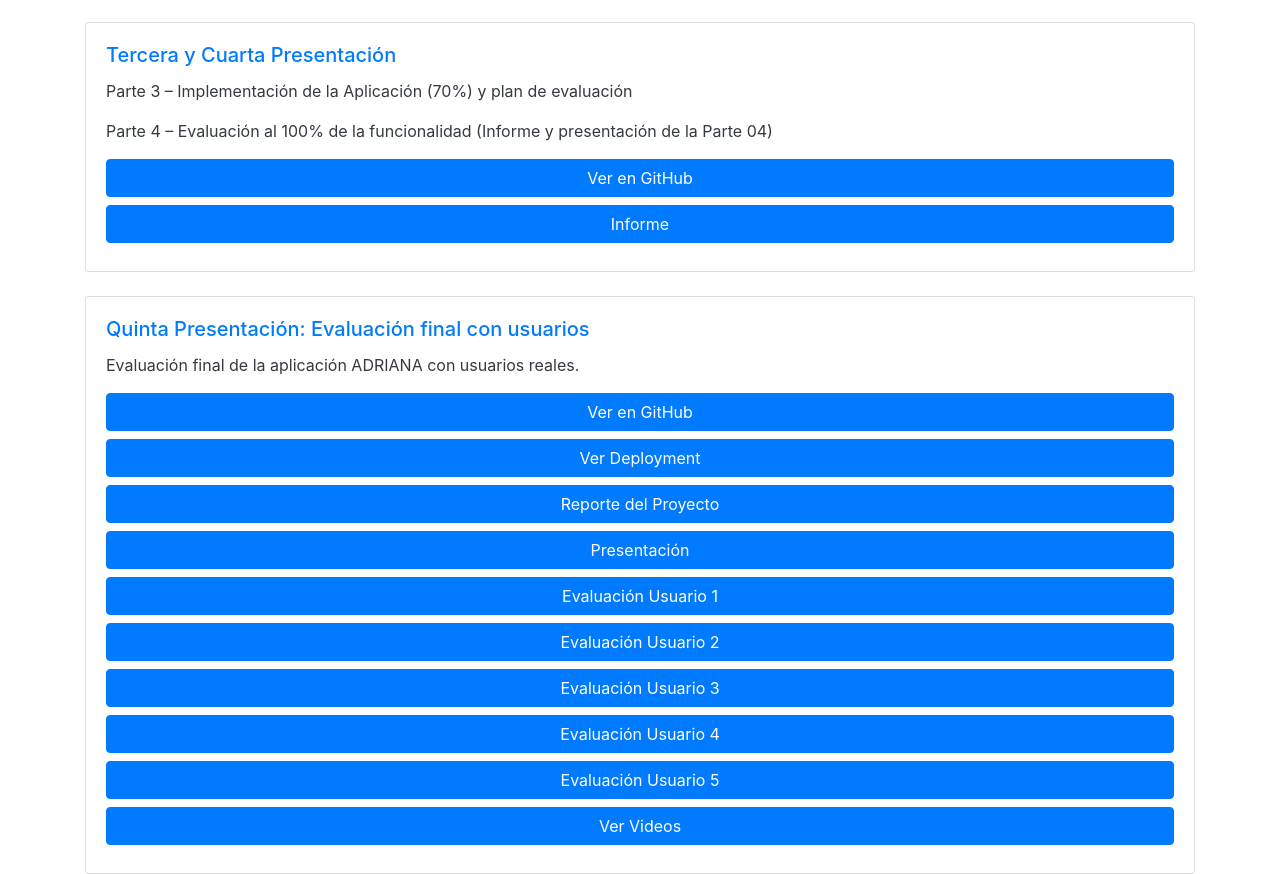
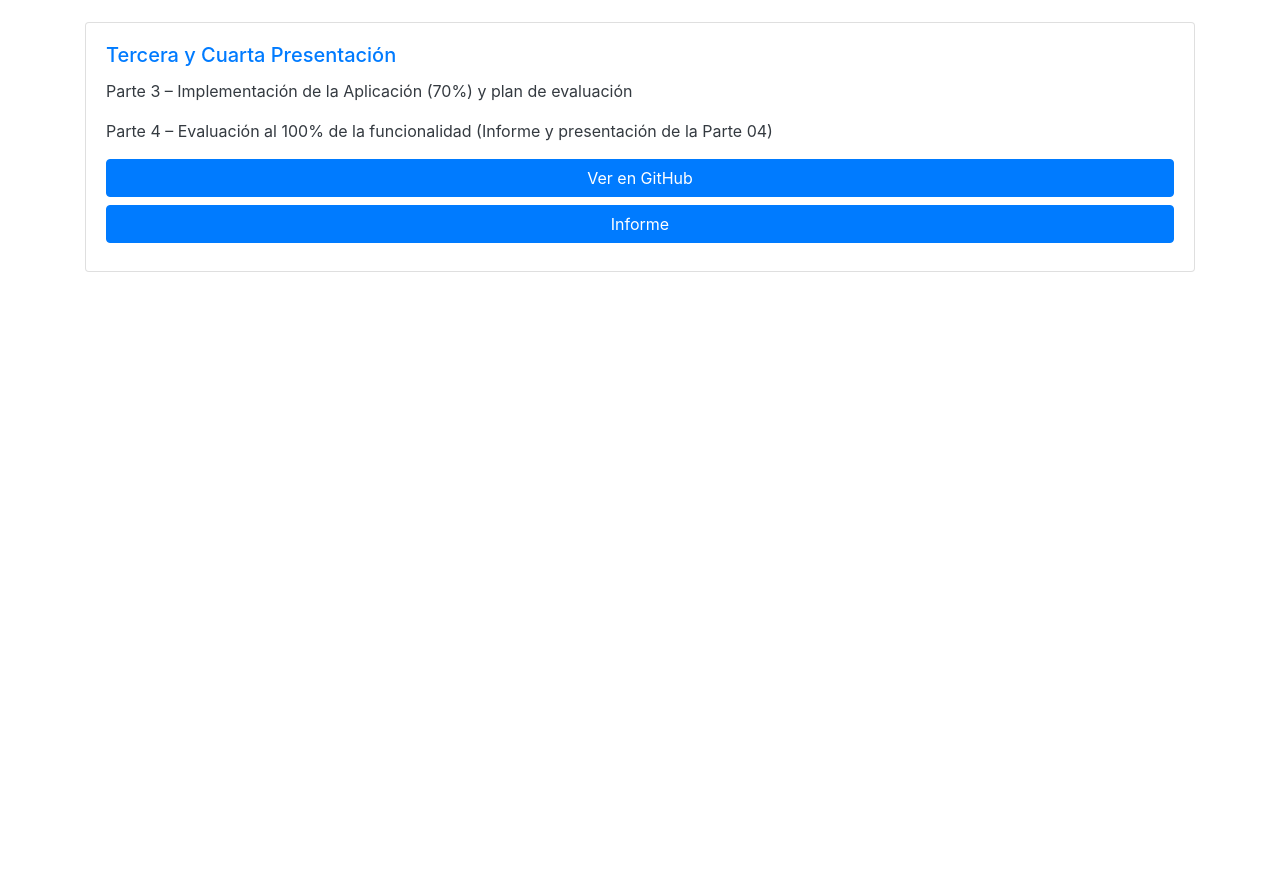
Before and after one commit to BrunoGust/IHC-2025-Entregables, a plain HTML site: page index.html in a window 1280 px wide. Shown: the part 940-1814 px from the top of the page. After the commit the page ends 1212 px from the top, so only its background shows below. Drawn offline with nearby package versions, Linux system fonts and the light colour scheme.

Commit message:
Update index.html

```diff
--- a/index.html
+++ b/index.html
@@ -66,22 +66,7 @@
         </div>
     </div>
 
-    <div class="card mt-4">
-        <div class="card-body">
-          <h5 class="card-title">Quinta Presentación: Evaluación final con usuarios</h5>
-          <p class="card-text">Evaluación final de la aplicación ADRIANA con usuarios reales.</p>
-          <a href="https://github.com/guisa17/ADRIANAv2" class="btn btn-primary btn-block mb-2" target="_blank">Ver en GitHub</a>
-          <a href="https://adrianav4.pythonanywhere.com/" class="btn btn-primary btn-block mb-2" target="_blank">Ver Deployment</a>
-          <a href="REPORTE DE EVALUACIÓN DEL PROYECTO.pdf" class="btn btn-primary btn-block mb-2">Reporte del Proyecto</a>
-          <a href="ENTREGA FINAL GRUPO 6 - IHC.pdf" class="btn btn-primary btn-block mb-2">Presentación</a>
-          <a href="Usuario 1.pdf" class="btn btn-primary btn-block mb-2">Evaluación Usuario 1</a>
-          <a href="Usuario 2.pdf" class="btn btn-primary btn-block mb-2">Evaluación Usuario 2</a>
-          <a href="Usuario 3.pdf" class="btn btn-primary btn-block mb-2">Evaluación Usuario 3</a>
-          <a href="Usuario 4.pdf" class="btn btn-primary btn-block mb-2">Evaluación Usuario 4</a>
-          <a href="Usuario 5.pdf" class="btn btn-primary btn-block mb-2">Evaluación Usuario 5</a>
-          <a href="https://unipe-my.sharepoint.com/personal/franklin_espinoza_p_uni_pe/_layouts/15/onedrive.aspx?id=%2Fpersonal%2Ffranklin%5Fespinoza%5Fp%5Funi%5Fpe%2FDocuments%2FVIDEOS%2DPRUEBAS&ga=1&classId=4cba8fc4%2D2ec5%2D4b0c%2Dbc28%2D4c2ea50d920b&assignmentId=1db6d853%2D07c7%2D4549%2Db6ef%2D617a1d2b7a4f&submissionId=6d765317%2D8284%2D614c%2D4e1d%2De49317941fb0" class="btn btn-primary btn-block mb-2" target="_blank">Ver Videos</a>
-        </div>
-    </div>
+
 
   </div>
 
```
